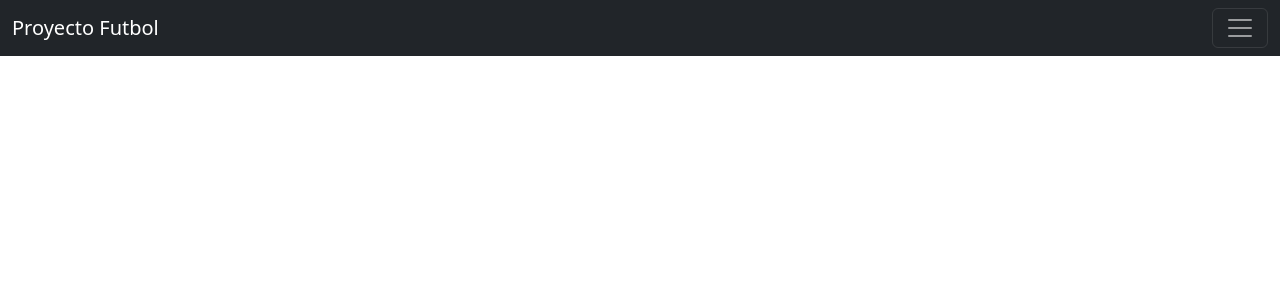
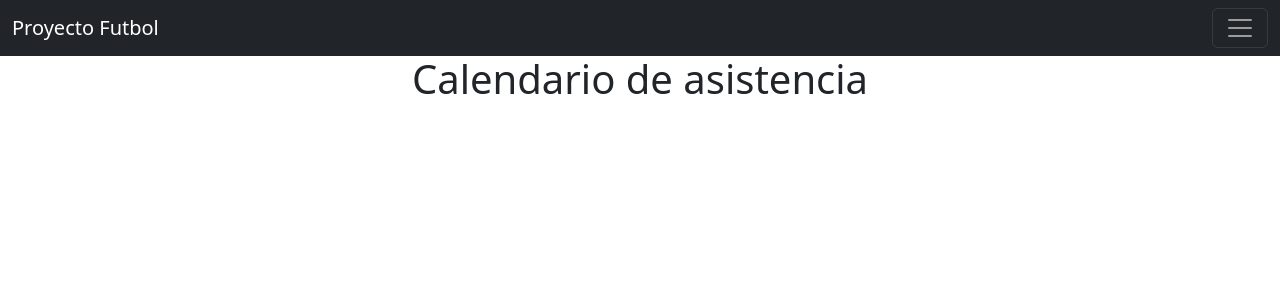
Before and after one commit to francoserjen10/Proyecto_Futbol, an Angular app: page /calendarioDeAsistencia in a window 1280 px wide. Shown: the top 300 px of the page. Built offline with nearby package versions, Linux system fonts and the light colour scheme.

Commit message:
Le agrego titulo a los componentes menos a home y jugador. le agrego margen  a todos los componentes menos a jugador. Centro titulos

```diff
--- a/src/app/calendario-de-asistencia/calendario-de-asistencia.component.html
+++ b/src/app/calendario-de-asistencia/calendario-de-asistencia.component.html
@@ -1 +1,5 @@
-<p>calendario-de-asistencia works!</p>
+<div class="container">
+    <div class="title">
+        <h1>Calendario de asistencia</h1>
+    </div>
+</div>
--- a/src/app/contabilidad/contabilidad.component.html
+++ b/src/app/contabilidad/contabilidad.component.html
@@ -1 +1,5 @@
-<p>contabilidad works!</p>
+<div class="container">
+    <div class="title">
+        <h1>Contabilidad</h1>
+    </div>
+</div>
--- a/src/app/entrenamiento/entrenamiento.component.html
+++ b/src/app/entrenamiento/entrenamiento.component.html
@@ -1 +1,5 @@
-<p>entrenamiento works!</p>
+<div class="container">
+    <div class="title">
+        <h1>Entrenamiento</h1>
+    </div>
+</div>
--- a/src/app/home/home.component.html
+++ b/src/app/home/home.component.html
@@ -1 +1,3 @@
-<p>home works!</p>
+<div class="container">
+    <p>Home works!</p>
+</div>
--- a/src/app/jugadores/jugadores.component.html
+++ b/src/app/jugadores/jugadores.component.html
@@ -1 +1,5 @@
-<p>jugadores works!</p>
+<div class="container">
+    <div class="title">
+        <h1>Jugadores</h1>
+    </div>
+</div>
--- a/src/styles.css
+++ b/src/styles.css
@@ -1 +1,8 @@
 /* You can add global styles to this file, and also import other style files */
+.container {
+    margin-top: 55px;
+}
+
+.title {
+    text-align: center;
+}
```
